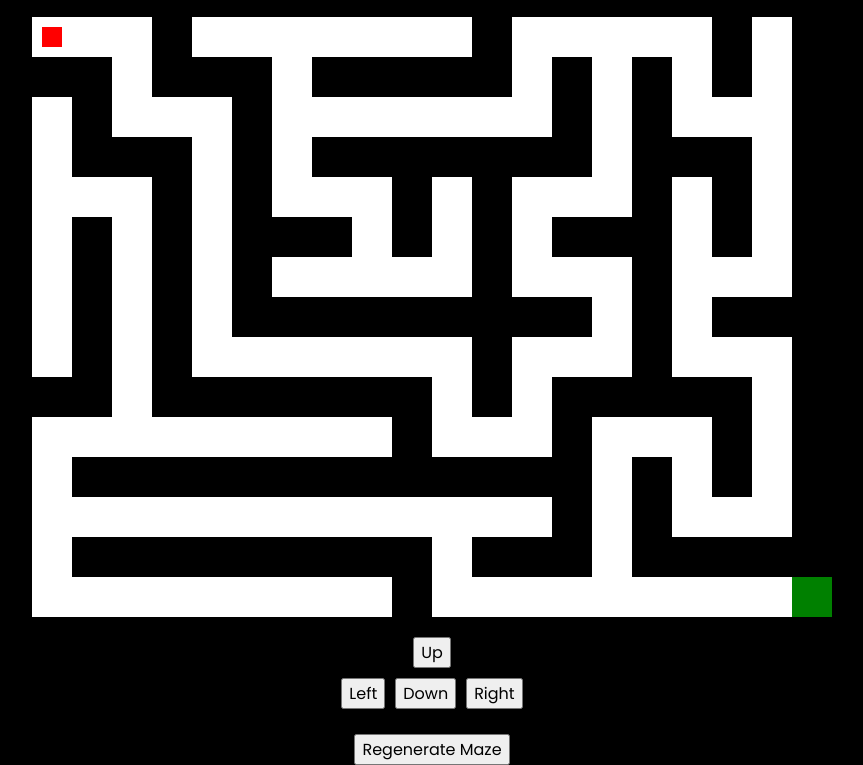
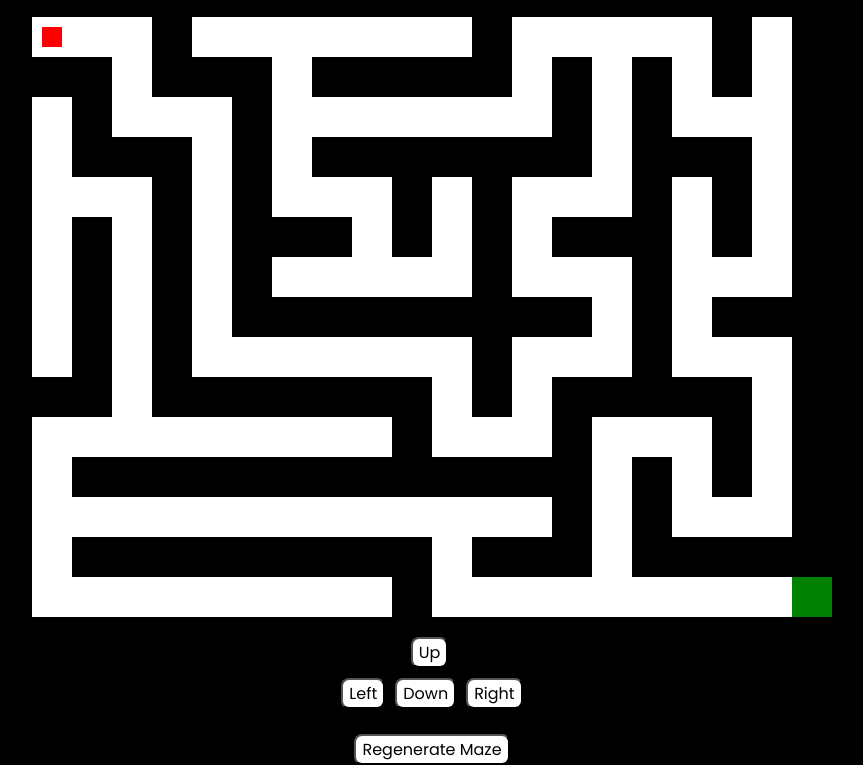
Before and after one commit to hoangsonww/The-Maze-Game, a plain HTML site: page index.html in a window 1280 px wide. Shown: the part 98-863 px from the top of the page, without its empty margins (208-1071 px from the left). Drawn offline with Linux system fonts and the light colour scheme.

Commit message:
Fix: Updated game controls

```diff
--- a/src/css/style.css
+++ b/src/css/style.css
@@ -21,14 +21,14 @@ body, html {
     display: flex;
     flex-direction: column;
     align-items: center;
-    gap: 10px; /* Space between buttons */
+    gap: 10px;
     margin-top: 10px;
 }
 
 .horizontal-controls {
     display: flex;
     justify-content: center;
-    gap: 10px; /* Space between horizontal buttons */
+    gap: 10px;
 }
 
 header {
@@ -53,7 +53,6 @@ canvas {
     }
 }
 
-
 canvas {
     background-color: #fff;
     display: block;
@@ -70,10 +69,13 @@ canvas {
 #regenerateMaze {
     font-family: "Poppins", sans-serif;
     font-size: 16px;
+    background-color: white;
+    border-radius: 8px;
 }
 
 #regenerateMaze:hover {
     cursor: pointer;
+    background-color: #ececec;
 }
 
 header {
@@ -94,3 +96,20 @@ header h2 {
     font-size: 1.5em;
     color: #fff;
 }
+
+#moveUp {
+    margin-left: -5px;
+}
+
+#moveUp, #moveDown, #moveLeft, #moveRight {
+    font-family: "Poppins", sans-serif;
+    font-size: 16px;
+    background-color: white;
+    border-radius: 8px;
+}
+
+#moveUp:hover, #moveDown:hover, #moveLeft:hover, #moveRight:hover {
+    cursor: pointer;
+    background-color: #ececec;
+    border-radius: 8px;
+}
```
